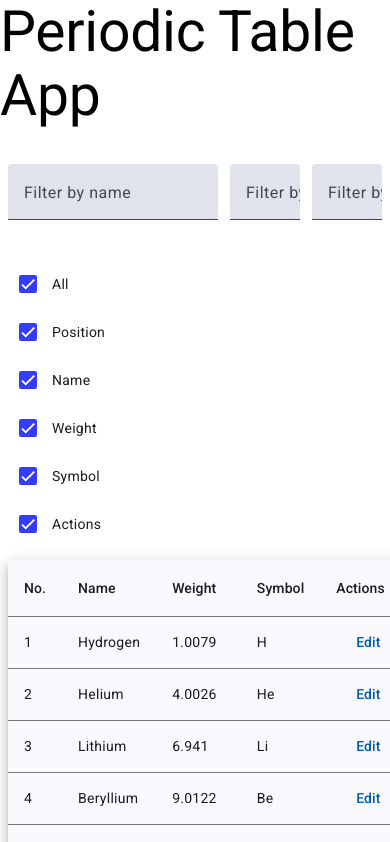
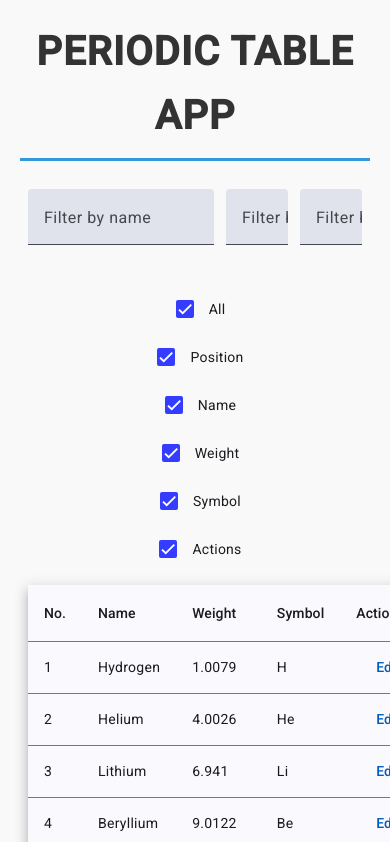
Before and after one commit to Suleymanmalikov/angular-periodic-table, an Angular app: page / in a window 390 px wide. Shown: the top 842 px of the page. Built offline with nearby package versions, Linux system fonts and the light colour scheme.

Commit message:
Added style for edit and title

```diff
--- a/src/app/app.component.css
+++ b/src/app/app.component.css
@@ -0,0 +1,24 @@
+.app-container {
+  text-align: center;
+  padding: 20px;
+  background-color: #f9f9f9;
+  min-height: 100vh;
+}
+
+h1 {
+  font-size: 2.5rem;
+  font-weight: 700;
+  color: #333;
+  margin-bottom: 20px;
+  text-transform: uppercase;
+  letter-spacing: 1px;
+  border-bottom: 3px solid #3498db;
+  display: inline-block;
+  padding-bottom: 10px;
+  transition: color 0.3s ease, border-color 0.3s ease;
+}
+
+h1:hover {
+  color: #3498db;
+  border-color: #007bff;
+}
--- a/src/app/components/edit-dialog/edit-dialog.component.css
+++ b/src/app/components/edit-dialog/edit-dialog.component.css
@@ -0,0 +1,72 @@
+mat-dialog-content {
+  padding: 16px;
+  display: flex;
+  flex-direction: column;
+}
+
+mat-form-field {
+  width: 100%;
+  margin-bottom: 16px;
+}
+
+mat-form-field mat-label {
+  color: #555;
+}
+
+mat-form-field mat-input {
+  background-color: #fff;
+  border-radius: 4px;
+  border: 1px solid #ddd;
+}
+
+mat-form-field mat-input:focus {
+  border-color: #3498db;
+}
+
+h2[mat-dialog-title] {
+  font-size: 1.5rem;
+  color: #333;
+  margin-bottom: 16px;
+  border-bottom: 2px solid #3498db;
+  padding-bottom: 8px;
+}
+
+mat-dialog-actions {
+  display: flex;
+  justify-content: flex-end;
+  padding: 16px;
+  border-top: 1px solid #ddd;
+}
+
+button[mat-button] {
+  margin-left: 8px;
+  font-size: 0.9rem;
+}
+
+button[mat-button]:first-of-type {
+  color: #999;
+}
+
+button[mat-button]:last-of-type {
+  background-color: #3498db;
+  color: #fff;
+  border-radius: 4px;
+}
+
+button[mat-button]:last-of-type:hover {
+  background-color: #2980b9;
+}
+
+@media (max-width: 600px) {
+  mat-dialog-content {
+    padding: 8px;
+  }
+
+  mat-form-field {
+    margin-bottom: 12px;
+  }
+
+  button[mat-button] {
+    font-size: 0.8rem;
+  }
+}
--- a/src/app/components/edit-dialog/edit-dialog.component.html
+++ b/src/app/components/edit-dialog/edit-dialog.component.html
@@ -1,21 +1,23 @@
 <h2 mat-dialog-title>Edit Element</h2>
+<form (ngSubmit)="onSave()" #editForm="ngForm">
     <div mat-dialog-content>
         <mat-form-field>
             <mat-label>Name</mat-label>
-        <input matInput [(ngModel)]="data.name">
+            <input matInput [(ngModel)]="data.name" name="name" required>
         </mat-form-field>
 
         <mat-form-field>
             <mat-label>Weight</mat-label>
-        <input matInput type="number" [(ngModel)]="data.weight">
+            <input matInput type="number" [(ngModel)]="data.weight" name="weight" required>
         </mat-form-field>
 
         <mat-form-field>
             <mat-label>Symbol</mat-label>
-        <input matInput [(ngModel)]="data.symbol">
+            <input matInput [(ngModel)]="data.symbol" name="symbol" required>
         </mat-form-field>
     </div>
     <div mat-dialog-actions>
         <button mat-button (click)="onNoClick()">Cancel</button>
-    <button mat-button [mat-dialog-close]="data">Save</button>
+        <button mat-button type="submit">Save</button>
     </div>
+</form>
--- a/src/app/components/edit-dialog/edit-dialog.component.ts
+++ b/src/app/components/edit-dialog/edit-dialog.component.ts
@@ -35,4 +35,8 @@ export class EditDialogComponent {
   onNoClick(): void {
     this.dialogRef.close();
   }
+
+  onSave(): void {
+    this.dialogRef.close(this.data);
+  }
 }
```
Lines whose indentation alone changed are shown as unchanged.
